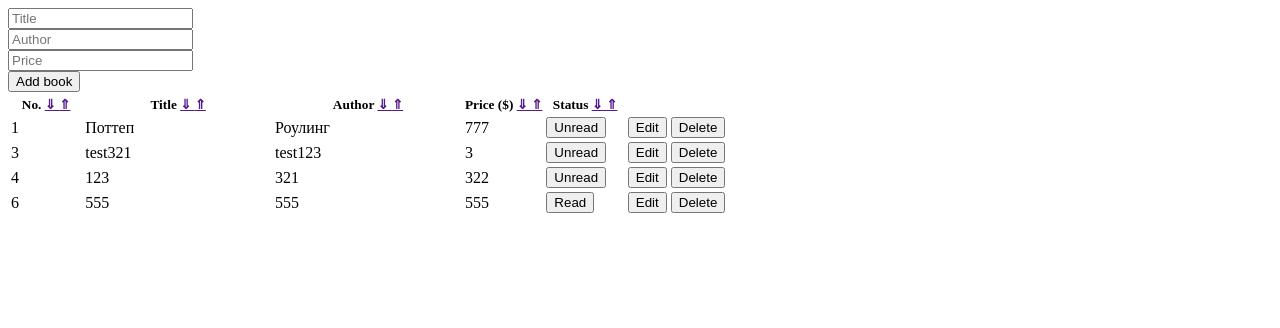
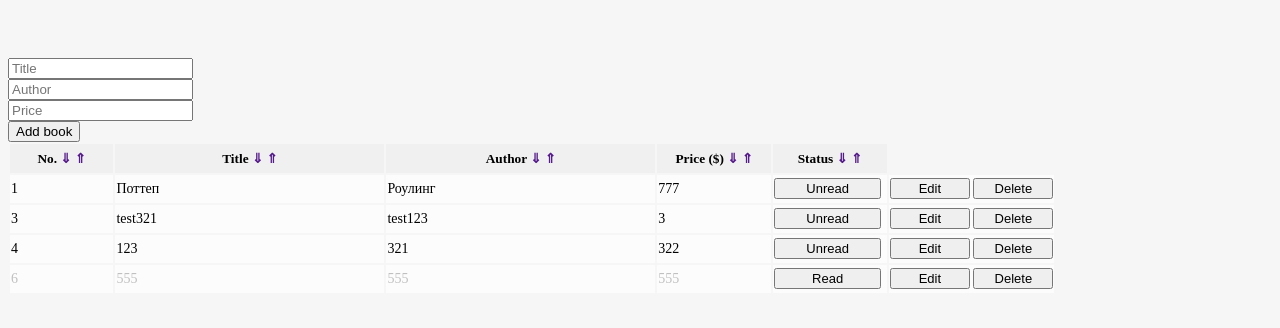
Before and after one commit to Anton-Borodinskiy/django_htmx, a Django app: page / in a window 1280 px wide. Shown: the top 328 px of the page. Run offline with Django 5.2, Linux system fonts and the light colour scheme; data comes from the database, SQL or seed files in the repository; both versions use the stored data as it was after the commit; some libraries are stand-ins or nearby versions.

Commit message:
HTMX BASE CSS

```diff
--- a/django_htmx/books/forms.py
+++ b/django_htmx/books/forms.py
@@ -13,6 +13,6 @@ class BookCreateForm(ModelForm):
 
 
 class BookEditForm(BookCreateForm):
-    title = CharField(required=False, widget=TextInput())
-    author = CharField(required=False, widget=TextInput())
-    price = CharField(required=False, widget=TextInput())
+    title  = CharField(required=False, widget=TextInput(attrs={"class":"form-control-sm"}))
+    author = CharField(required=False, widget=TextInput(attrs={"class":"form-control-sm"}))
+    price  = CharField(required=False, widget=TextInput(attrs={"class":"form-control-sm"}))
--- /dev/null
+++ b/django_htmx/static/base.css
@@ -0,0 +1,59 @@
+/* Задаёт отступ сверху и цвет страницы. */
+body {
+    padding-top: 50px;
+    background-color: rgb(246, 246, 246);
+}
+
+/* Задаёт цвет заголовка таблицы. */
+thead {
+    background-color: rgb(240, 240, 240);
+}
+
+/* Задаёт цвет тела таблицы. */
+tbody {
+    background-color: rgb(252, 252, 252);
+}
+
+/* Задаёт размер шрифта таблицы. */
+td {
+    font-size: 14px;
+}
+
+/* Задаёт высоту строки таблицы. */
+tr {
+    line-height: 26px;
+    min-height: 26px;
+    height: 26px;
+ }
+
+/* Чтобы удалить ошибочное подчеркивание между символами сортировки. */
+a {
+    text-decoration: none;
+}
+
+/* Задаёт высоту текстовых полей формы редактирования книги. */
+ .form-control-sm {
+    line-height: 24px;
+    min-height: 24px;
+    height: 24px;
+ }
+
+/* Задаёт цвет шрифта для прочитанной книги. */
+.grey-text {
+    color: rgb(192, 192, 192);
+}
+
+/* Задаёт ширину кнопок Прочитана и Не прочитана. */
+.status-button {
+    width: 107px;
+}
+
+/* Задаёт ширину кнопок Изменить, Удалить, Сохранить и Отменить. */
+.any-button {
+    width: 80px;
+}
+
+/* Задаёт размер шрифта кнопок в таблице. */
+.table-button {
+    font-size: 13px;
+}
--- a/django_htmx/templates/base.html
+++ b/django_htmx/templates/base.html
@@ -1,8 +1,10 @@
+{% load static %}
 <!DOCTYPE html>
 <html>
 <head>
     <meta charset="utf-8">
     <title>{% block title %}Books{% endblock title %}</title>
+    <link rel="stylesheet" href="{% static 'base.css' %}">
 </head>
 
 <body hx-headers='{"X-CSRFToken": "{{ csrf_token }}"}'>
--- a/django_htmx/templates/partial_book_detail.html
+++ b/django_htmx/templates/partial_book_detail.html
@@ -1,4 +1,4 @@
-<tr>
+<tr class="{% if book.read %}grey-text{% endif %}">
     <!-- Ячейка номера книги -->
     <td>
         {{ book.id }}
@@ -21,8 +21,8 @@
 
     <!-- Ячейка состояния -->
     <td>
-        <!-- Кнопка "Read/Unread" -->
-        <button class="disbtn"
+    <!-- Кнопка "Read/Unread" -->
+    <button class="disbtn table-button status-button"
                 hx-patch="{% url 'update_book_status' book.id %}"
                 hx-target="closest tr"
                 hx-swap="outerHTML" >
@@ -33,7 +33,7 @@
     <!--  Ячейка кнопок действия -->
     <td>
     <!-- Кнопка "Edit" -->
-    <button class="disbtn"
+    <button class="disbtn table-button any-button"
             hx-get="{% url 'update_book_details' book.id %}"
             hx-target="closest tr"
             hx-swap="outerHTML" >
@@ -41,7 +41,7 @@
     </button>
 
     <!-- Кнопка "Delete" -->
-    <button class="disbtn"
+    <button class="disbtn table-button any-button"
             hx-delete="{% url 'delete_book' book.id %}"
             hx-target="closest tr"
             hx-swap="outerHTML"
```
Also changed, not shown: django_htmx/templates/partial_book_update_form.html (+5 -3 lines), django_htmx/db.sqlite3.
